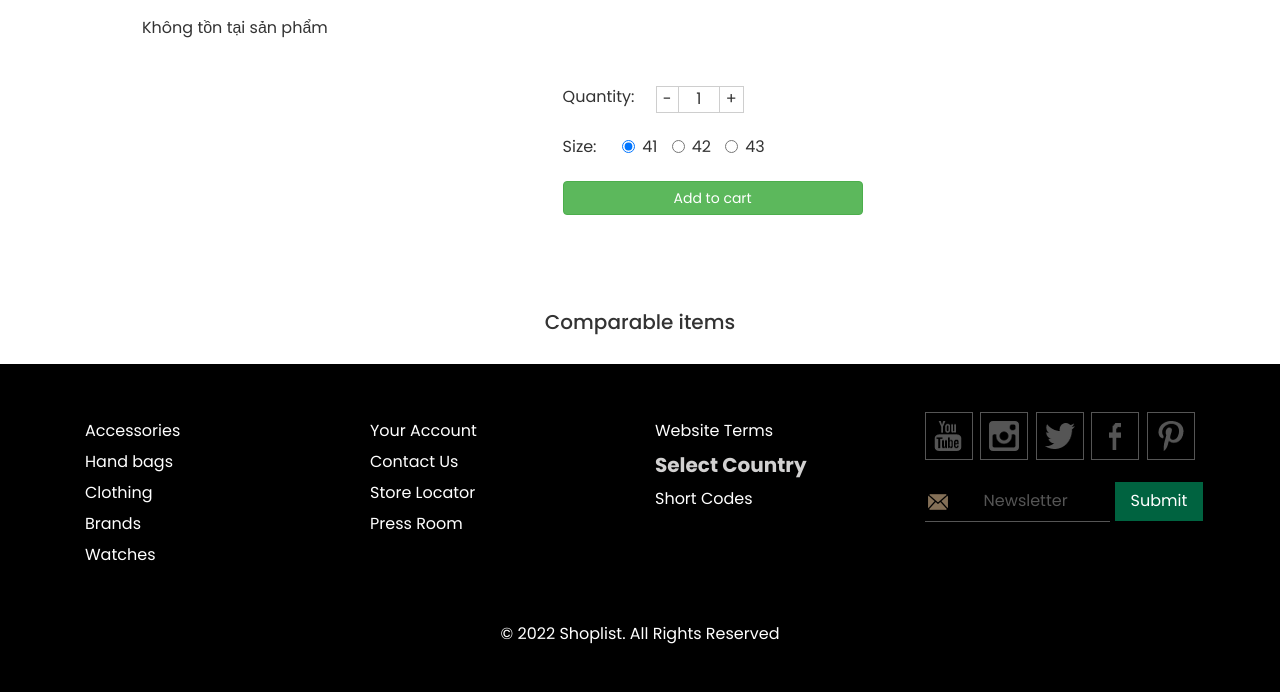
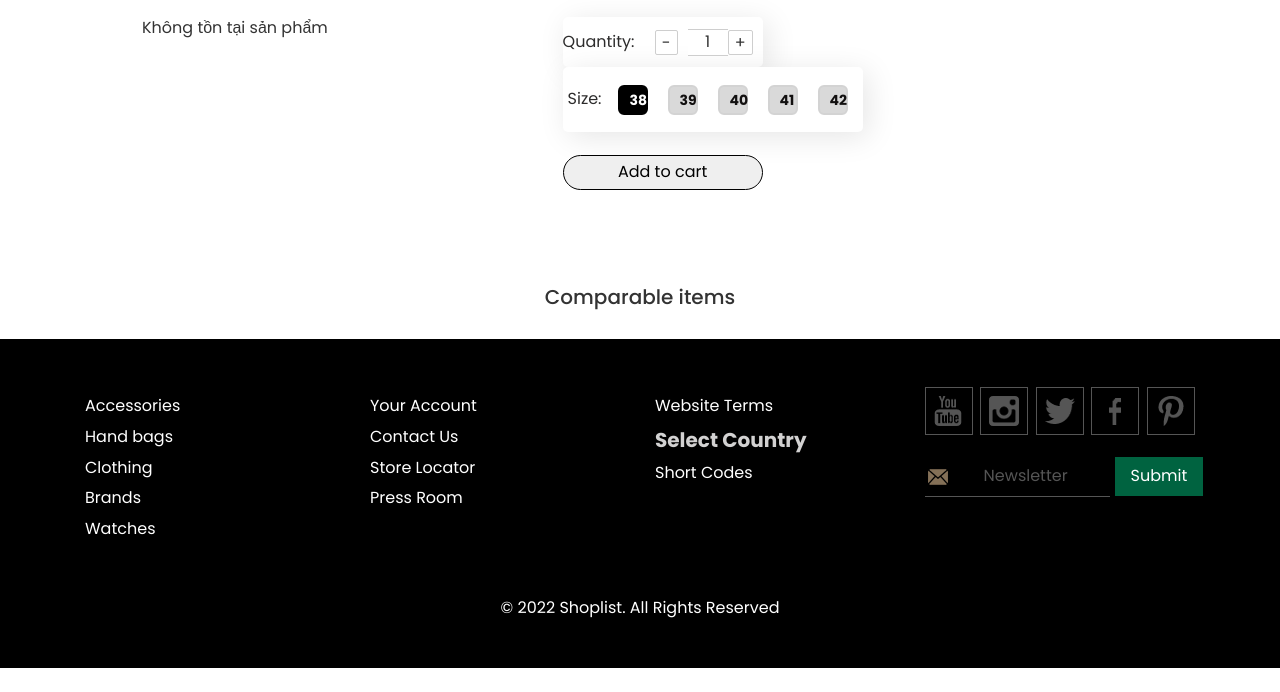
Before and after one commit to quangtien1007/shoes_store, a PHP site: page /cuoiki/single.php in a window 1280 px wide. Shown: the part 82-774 px from the top of the page. Run offline with PHP 8.4, Linux system fonts and the light colour scheme; data comes from the database, SQL or seed files in the repository; data that the repository does not hold is empty; some libraries are stand-ins or nearby versions.

Commit message:
update 14/12

```diff
--- a/css/style.css
+++ b/css/style.css
@@ -1615,7 +1615,12 @@ span.checkbox1 {
 /*--signin end here--*/
 /*--login strat here--*/
 .login {
-  padding: 6em 0em;
+  padding: 10em 0em;
+  height: 410px;
+  background-image: url("../images/stockx_gray.png");
+  background-size: 800px;
+  background-position: 100px;
+  background-repeat: repeat;
 }
 .login-main h1 {
   font-size: 2.5em;
@@ -1708,8 +1713,9 @@ span.checkbox1 {
 .table > tfoot > tr > td {
   padding: 8px;
   line-height: 1.42857143;
-  vertical-align: top;
+  vertical-align: middle;
   border-top: none;
+  text-align: center;
 }
 .grid1 {
   margin: 1.5em 0 0;
@@ -2931,7 +2937,16 @@ span.glyphicon.glyphicon-envelope {
   font-size: 1.2em;
   margin-bottom: 1em;
 }
-
+.minusPlus{
+  width: 200px;
+  align-items: center;
+  border-radius: 5px ;
+  height: 50px;
+  box-shadow: 5px 5px 30px rgba(0,0,0,0.1);
+}
+.minusPlus p, .wrapper p{
+  color: rgb(45, 44, 44);
+}
 .mb-1 {
   margin-bottom: 1em;
 }
@@ -2942,9 +2957,10 @@ span.glyphicon.glyphicon-envelope {
   margin-top: 40px;
   color: black;
 }
-input[type="button"] .btnQuantity{
-  width: 2px;
-  background-color: red;
+input[type="button"].btn-quantity{
+  border-radius: 2px;
+  height: 50%;
+  margin-right: 10px;
 }
 .btn-cart{
   border: 1px solid black;
@@ -2957,3 +2973,102 @@ input[type="button"] .btnQuantity{
   background-color: white;
   transition: all 0.5s;
 }
+.btn-book,.btn-delete{
+  border: 1px solid black;
+  padding: 5px 5px;
+  color: black;
+}
+.btn-book:hover, .btn-delete:hover, .btn-addtocart:hover{
+  background-color: #000000;
+  color: white;
+  transition: 0.6s;
+}
+.btn-addtocart{
+  border: 1px solid black;
+  padding: 5px 5px;
+  width: 200px;
+  color: black;
+  border-radius: 50px;
+}
+.wrapper{
+  display: flex;
+  background: #fff;
+  height: 65px;
+  width: 300px;
+  align-items: center;
+  justify-content: space-evenly;
+  border-radius: 5px;
+  padding: 15px 5px;
+  box-shadow: 5px 5px 30px rgba(0,0,0,0.1);
+}
+.wrapper .option{
+  background: #fff;
+  height: 100%;
+  width: 100%;
+  display: flex;
+  align-items: center;
+  justify-content: space-evenly;
+  margin: 0 10px;
+  border-radius: 5px;
+  cursor: pointer;
+  padding: 0 10px;
+  border: 2px solid lightgrey;
+  transition: all 0.3s ease;
+}
+.wrapper .option{
+  height: 30px;
+  width: 30px;
+  background: #d9d9d9;
+  border-radius: 20%;
+  position: relative;
+}
+.wrapper .option::before{
+  position: absolute;
+  top: 7px;
+  left: 7px;
+  width: 12px;
+  height: 12px;
+  background-color: #000000;
+  border-radius: 50%;
+  opacity: 0;
+  transform: scale(1.5);
+  transition: all 0.3s ease;
+  color: white;
+}
+input[type="radio"]{
+  display: none;
+}
+#option-1:checked:checked ~ .option-1,
+#option-2:checked:checked ~ .option-2,
+#option-3:checked:checked ~ .option-3,
+#option-4:checked:checked ~ .option-4,
+#option-5:checked:checked ~ .option-5{
+  border-color: #000000;
+  background: #000000;
+}
+#option-1:checked:checked ~ .option-1,
+#option-2:checked:checked ~ .option-2,
+#option-3:checked:checked ~ .option-3,
+#option-4:checked:checked ~ .option-4,
+#option-5:checked:checked ~ .option-5{
+  background: rgb(0, 0, 0);
+}
+#option-1:checked:checked ~ .option-1::before,
+#option-2:checked:checked ~ .option-2::before,
+#option-3:checked:checked ~ .option-3::before,
+#option-4:checked:checked ~ .option-4::before,
+#option-5:checked:checked ~ .option-5::before{
+  opacity: 1;
+  transform: scale(1);
+}
+.wrapper .option span{
+  font-size: 14px;
+  color: #121010;
+}
+#option-1:checked:checked ~ .option-1 span,
+#option-2:checked:checked ~ .option-2 span,
+#option-3:checked:checked ~ .option-3 span,
+#option-4:checked:checked ~ .option-4 span,
+#option-5:checked:checked ~ .option-5 span{
+  color: #fff;
+}
--- a/edit-booking.php
+++ b/edit-booking.php
@@ -50,6 +50,7 @@ $title = 'Sửa sản phẩm';
 require_once 'layouts/header.php';
 ?>
 <!-- main -->
+<br><br><br><br>
 <div class="main theloai">
     <div class="container">
         <h4 class="edit-booking" style="font-size: 30px; text-align: center;">Sửa thông tin đơn hàng</h4>
@@ -89,7 +90,7 @@ require_once 'layouts/header.php';
                 <label for="GhiChu">Ghi chú</label>
                 <input type="text" name="GhiChu" class="form-control" id="GhiChu" value="<?php echo $donhang['GhiChu'] ?>" required>
             </div>
-            <button type="submit" class="btn btn-success" name="Edit">Cập nhật</button>
+            <button type="submit" class="btn-book" name="Edit">Cập nhật</button>
         </form>
     </div>
 </div>
--- a/layouts/header.php
+++ b/layouts/header.php
@@ -28,7 +28,7 @@ $brand = $db->fetch_assoc($sql_get_brand);
 			window.scrollTo(0, 1);
 		}
 	</script>
-	<script src="https://kit.fontawesome.com/196c7f2541.js" crossorigin="anonymous"></script>
+	<script src="https://kit.fontawesome.com/80a51985d7.js" crossorigin="anonymous"></script>
 	<script src="js/app_admin.js"></script>
 </head>
 
--- a/single.php
+++ b/single.php
@@ -78,35 +78,53 @@ require_once 'layouts/header.php';
 								';
 					}
 					?>
-					<br><br><br>
 
 					<?php
 
 					//echo '<form><a class="btn btn-success" style ="font-size: 20px;" href="booking.php?Id=' . $sanpham["Id"] . '">Add to cart <i class="fa-sharp fa-solid fa-cart-arrow-down"></i></a>';
 					echo '
-					<form action="addcart.php" method="post">
+					<form action="addcart.php" method="post" class="booking">
 						<div class="minusPlus">
-						Quantity: &nbsp;&nbsp;&nbsp;&nbsp;
-							<input type="button" value="-" onclick="handleMinus()" />
-							<input type="text" readonly name="amount" id="amount" value="1"/>
-							<input type="button" value="+" onclick="handlePlus()" />
-							</div>
-							<br>
-						Size:    &nbsp;&nbsp;&nbsp;&nbsp;
-							<label class="radio-inline">
-								<input type="radio" value="41" name="size" checked>41
+						<p>Quantity: </p>&nbsp;&nbsp;&nbsp;
+									<input type="button" class="btn-quantity" value="-" onclick="handleMinus()" />
+									<input type="text" readonly name="amount" id="amount" value="1"/>
+									<input type="button" class="btn-quantity" value="+" onclick="handlePlus()" />
+						</div>
+
+						<div class="wrapper">
+							<p>Size:</p>
+ 							<input type="radio" name="size" value="38" id="option-1" checked>
+ 							<input type="radio" name="size" value="39" id="option-2">
+							<input type="radio" name="size" value="40" id="option-3">
+							<input type="radio" name="size" value="41" id="option-4">
+							<input type="radio" name="size" value="42" id="option-5">
+							<label for="option-1" class="option option-1">
+								<div class="dot"></div>
+								<span>38</span>
+								</label>
+							<label for="option-2" class="option option-2">
+								<div class="dot"></div>
+								<span>39</span>
 							</label>
-							<label class="radio-inline">
-								<input type="radio" value="42" name="size">42
+							<label for="option-3" class="option option-3">
+								<div class="dot"></div>
+								<span>40</span>
 							</label>
-							<label class="radio-inline">
-								<input type="radio" value="43" name="size">43
-							</label><br><br>
+							<label for="option-4" class="option option-4">
+								<div class="dot"></div>
+								<span>41</span>
+							</label>
+							<label for="option-5" class="option option-5">
+								<div class="dot"></div>
+								<span>42</span>
+							</label>
+						</div>
 							<input type="hidden" name="id" value="' . $san_pham_id . '" />
 							<input type="hidden" name="img" value="' . $sanpham['Anh1'] . '" />
 							<input type="hidden" name="tensp" value="' . $sanpham['Ten'] . '" />
 							<input type="hidden" name="gia" value="' . $sanpham['Gia'] . '" />
-							<input type="submit" class="btn btn-success" name="addtocart" value="Add to cart" />
+							<br>
+							<input type="submit" class="btn-addtocart" name="addtocart" value="Add to cart" />
 					</form>'
 					?>
 					<script>
```
Also changed, not shown: cart.php (+4 -4 lines), list-cart.php (+5 -6 lines), images/stockx_black.png (added), images/stockx_gray.png (added), images/stockx_green.png (added).
